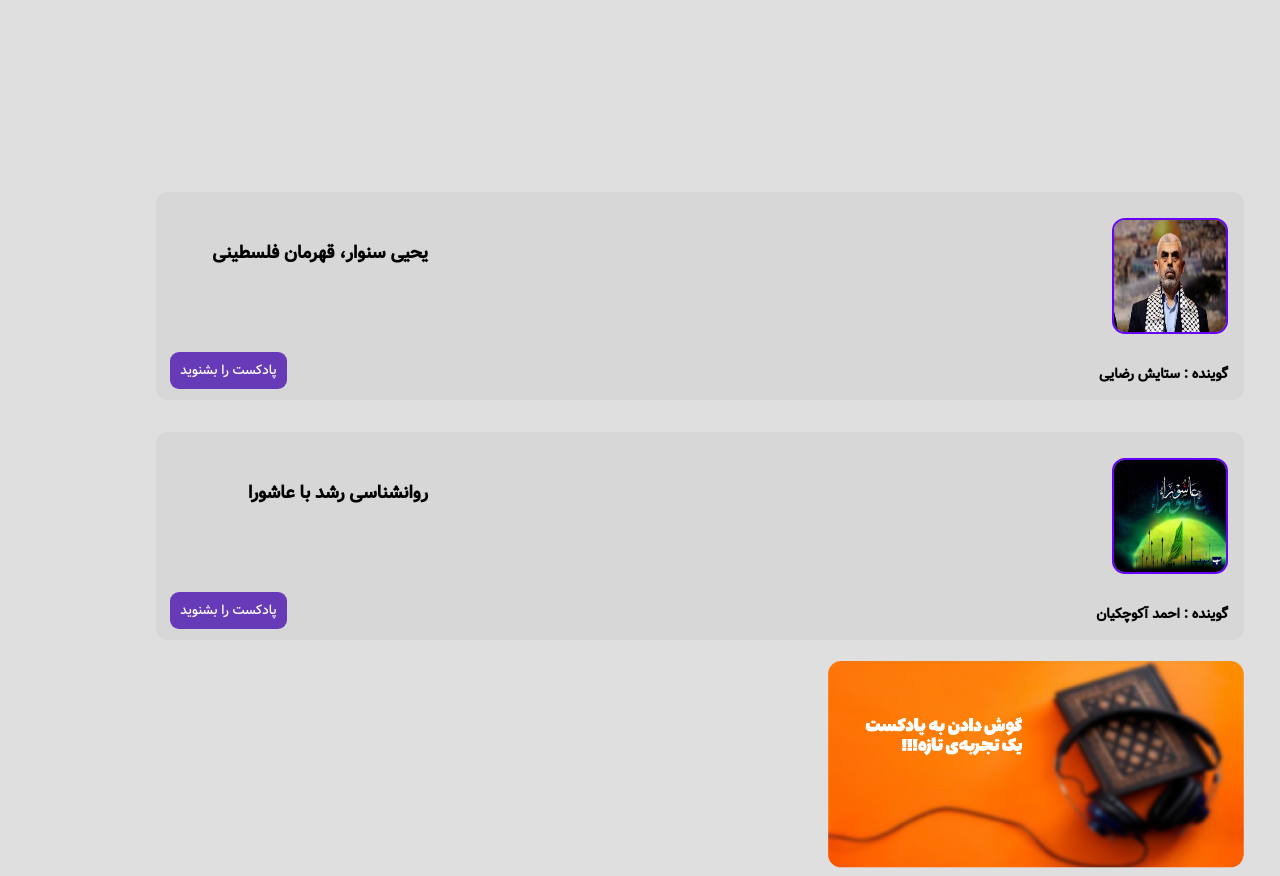
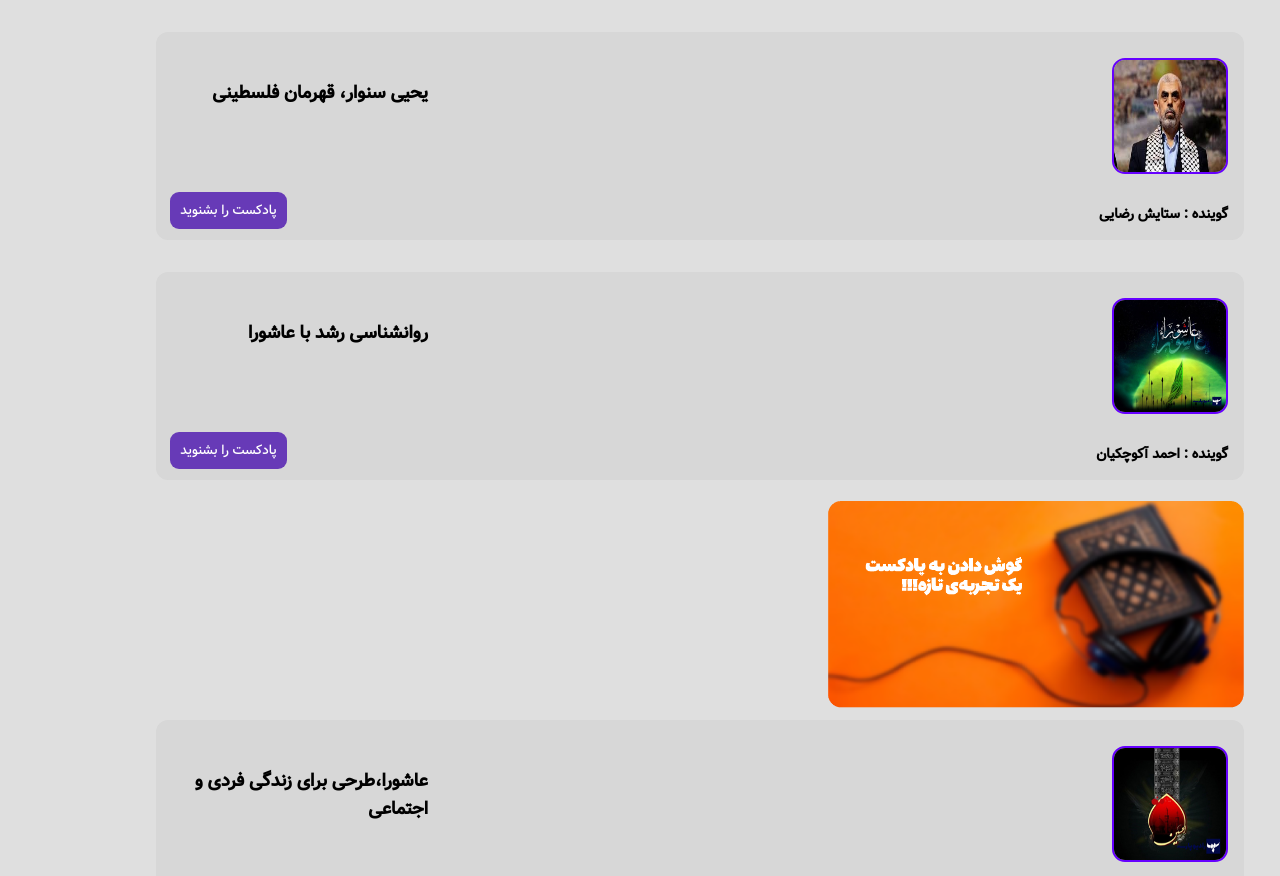
Before and after one commit to beniabedi/beniabedi.github.io, a plain HTML site: page padcast-page1.html in a window 1280 px wide. Shown: the top 876 px of the page. Drawn offline with Linux system fonts and the light colour scheme.

Commit message:
Update padcast-page1.html

```diff
--- a/padcast-page1.html
+++ b/padcast-page1.html
@@ -11,7 +11,7 @@
 </head>
 <body>
     <div id="a32">
-    <div class="bace-pad" style="top: 0;"> </div>
+    <div class="bace-pad" style="top: -10rem;">
       <div class="p2010">
 <img src="./pad/3030mni.jfif" alt="">
 <h2>یحیی سنوار، قهرمان فلسطینی</h2>
@@ -77,14 +77,14 @@
 
 
 </div>
-<img src="./pic/POSTER-PAD.png" alt="" class="slider-1">
+<img src="./pic/POSTER-PAD.png" alt="" class="slider-1" style="top:31rem">
 
 
 <img src="./pad/3010mini.png" alt="" class="mini3010">
 
 <img src="./pad/3020mini.png" alt="" class="mini3020">
 
-
+</div>
         <script src="./script.js"></script>
 </body>
 </html>
```
